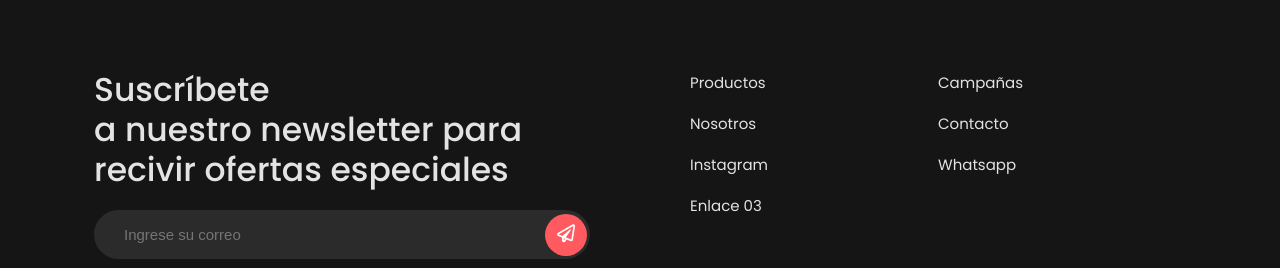
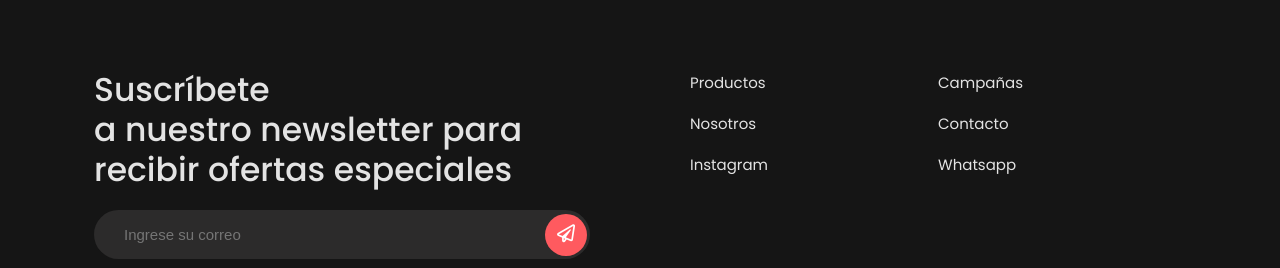
Before and after one commit to stevenpolaco23012/Tienda-online-de-embutidos, a plain HTML site: page index.html in a window 1280 px wide. Shown: the part 2092-2360 px from the top of the page. Drawn offline with nearby package versions, Linux system fonts and the light colour scheme.

Commit message:
Update index.html
Se arreglo el Error de falta ortografiaca

```diff
--- a/index.html
+++ b/index.html
@@ -516,7 +516,7 @@
 
                 <div class="foo-row">
                     <div class="foo-col">
-                        <h2>Suscríbete <br>a nuestro newsletter para recivir ofertas especiales</h2>
+                        <h2>Suscríbete <br>a nuestro newsletter para recibir ofertas especiales</h2>
                         <form action="" method="GET">
 
                             <div class="f-input">
@@ -535,7 +535,6 @@
                            <li><a href="http://">Contacto</a></li>
                            <li><a href="http://">Instagram</a></li>
                            <li><a href="http://">Whatsapp</a></li>
-                           <li><a href="http://">Enlace 03</a></li>
                         </ul>
                     </div>
 
```
